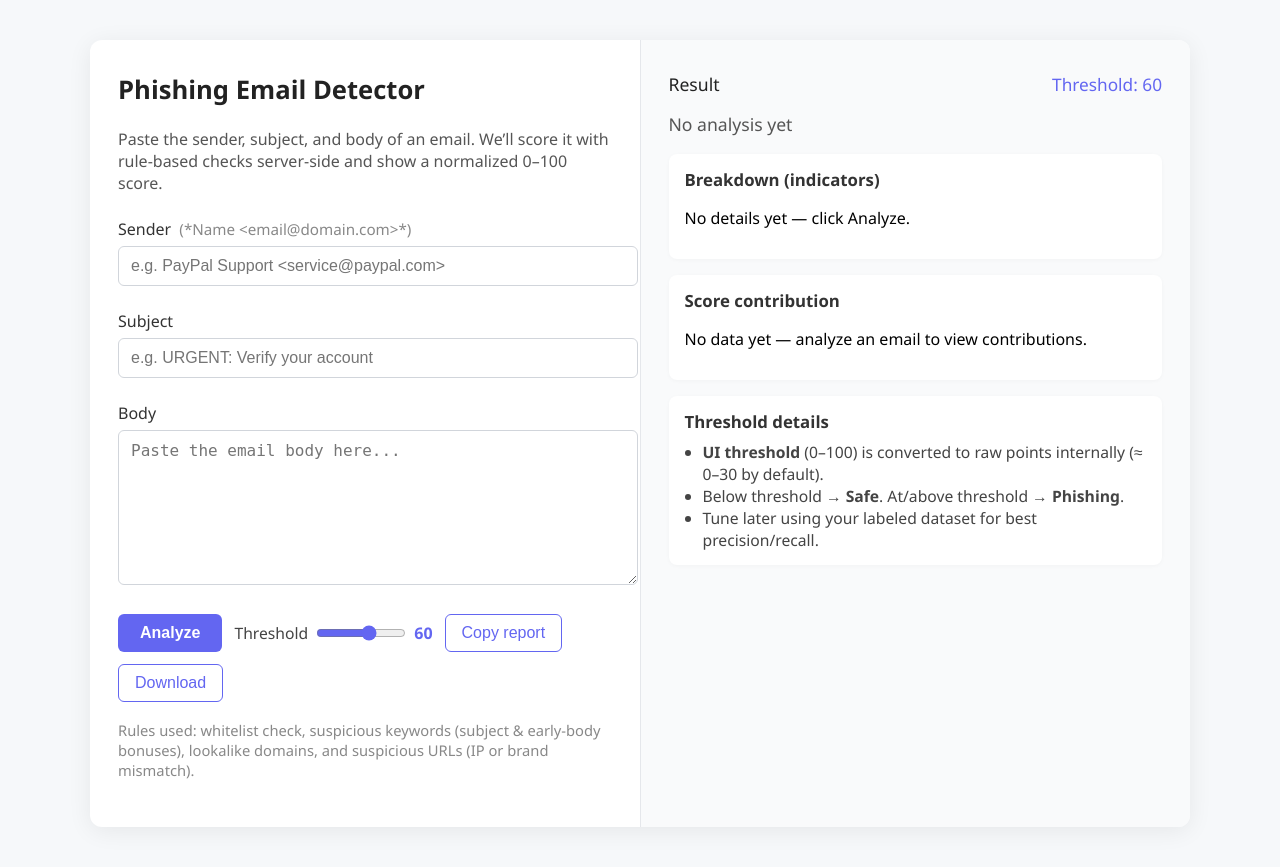
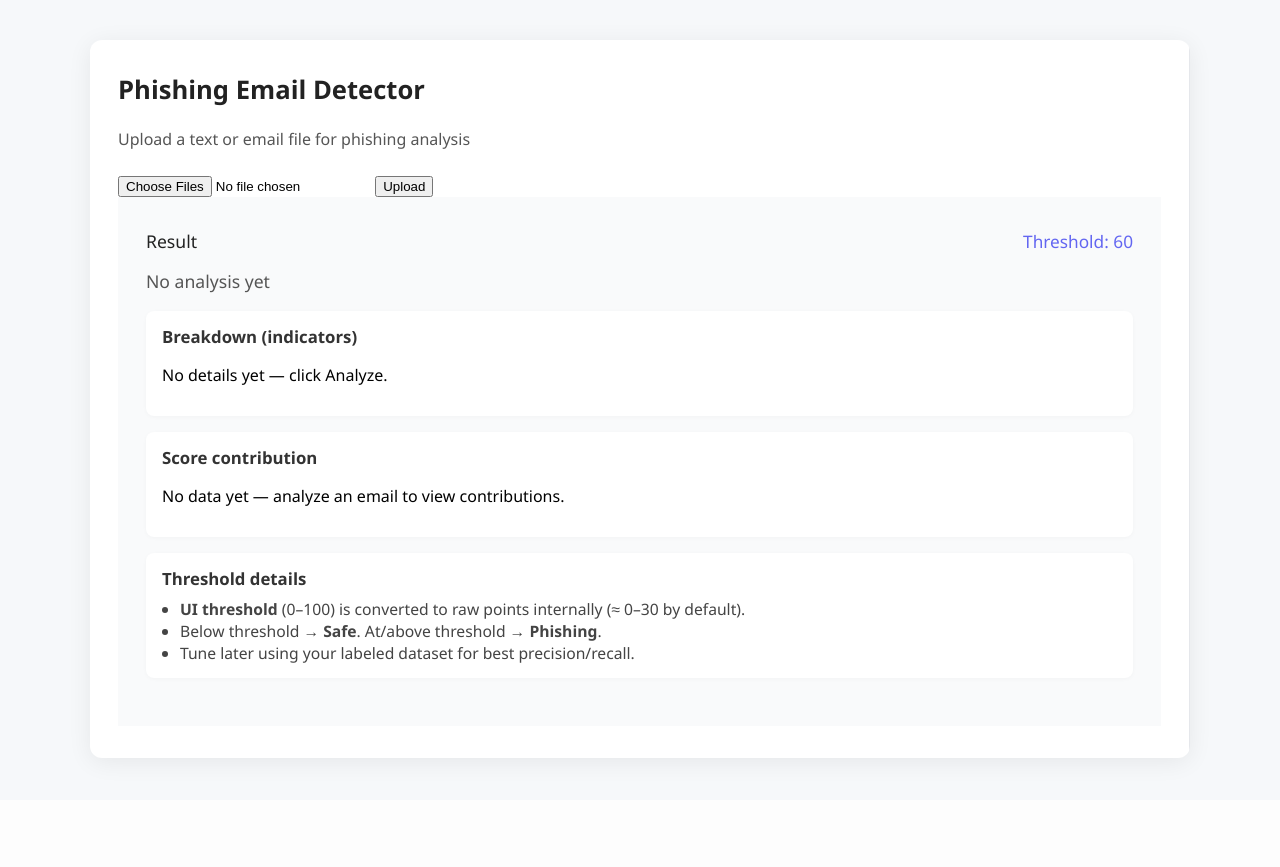
Before and after one commit to brendanc2122/P1_1_Email_Phishing_Detection, a Flask app: page / in a window 1280 px wide. After the commit the page ends 767 px from the top, so only its background shows below. Run offline with Flask 3, Linux system fonts and the light colour scheme.

Commit message:
Frontend Updates

```diff
--- a/app.py
+++ b/app.py
@@ -1,38 +1,64 @@
-# from flask import Flask, render_template, request, jsonify
-# from rules import Rule
-# import pandas as pd
-# import numpy as np
-# import re
-# import difflib
-# from urllib.parse import urlparse
-# import socket
-
-# app = Flask(__name__)
-
-# # Route for the home page
-# @app.route('/')
-# def index():
-#     # Render the main index.html template
-#     return render_template('index.html')
-# x = Rule()
-
-
-# x.example_rule_1()
-
-# # Run the Flask development server
-# if __name__ == "__main__":
-#     app.run(debug=True)
-# app.py
-# app.py
 from flask import Flask, render_template, request, jsonify
 from rules import Rule
+import os
+from preprocess_dataset import create_dataframe_from_group
 
 app = Flask(__name__)
+UPLOAD_FOLDER = 'uploads'
+app.config['UPLOAD_FOLDER'] = UPLOAD_FOLDER
+
+if not os.path.exists(UPLOAD_FOLDER):
+    os.makedirs(UPLOAD_FOLDER)
+
 engine = Rule()  # you can pass custom weights or default_threshold_raw here
 
 @app.get("/")
 def index():
     return render_template("index.html")
+
+'''@app.post("/preprocess")
+def preprocess():
+    if 'file' not in request.files:
+        return jsonify({"status": "error", "message": "No file part in the request."}), 400
+
+    file = request.files['file']
+    if file.filename == '':
+        return jsonify({"status": "error", "message": "No selected file."}), 400
+
+    # Save the file to a temporary location or process it directly
+    temp_path = f"./tmp_{file.filename}"
+    file.save(temp_path)
+
+    output_path = request.form.get("output_path", "")
+    preprocess_dataset.preprocess(temp_path, output_path)
+
+    # Optionally, remove the temp file after processing
+    # os.remove(temp_path)
+
+    return jsonify({"status": "success", "message": "Preprocessing completed."})'''
+
+@app.route('/upload', methods=['GET', 'POST'])
+def upload():
+    if request.method == "POST":
+        if 'files[]' not in request.files:
+            return jsonify({"status": "error", "message": "No file part in the request."}), 400
+
+        files = request.files.getlist("files[]")
+
+        uploaded_files = []
+        for file in files:
+            if file.filename == '':
+                continue    # Skip empty filenames
+            if file:
+                filename = file.filename
+                file.save(os.path.join(app.config['UPLOAD_FOLDER'], filename))
+                uploaded_files.append(filename)
+                print("file uploaded successfully")
+
+        user_dataframe = create_dataframe_from_group(uploaded_files)
+        print(user_dataframe.head())  # Print the first few rows of the DataFrame for verification
+
+        return index.html # Return the DataFrame as response
 
 @app.post("/analyze")
 def analyze():
--- a/static/script.js
+++ b/static/script.js
@@ -67,49 +67,39 @@ async function analyzeEmail(e) {
 
 if (form) form.addEventListener('submit', analyzeEmail);
 
+// --- Preprocess file upload ---
+const preprocessForm = document.getElementById('preprocess-form');
+if (preprocessForm) {
+  preprocessForm.addEventListener('submit', async function(e) {
+    e.preventDefault();
+    const fileInput = document.getElementById('preprocess-file');
+    const statusSpan = document.getElementById('preprocess-status');
+    statusSpan.textContent = 'Uploading...';
+
+    const formData = new FormData();
+    formData.append('file', fileInput.files[0]);
+
+    try {
+      const response = await fetch('/upload', {
+        method: 'POST',
+        body: formData
+      });
+      const result = await response.json();
+      if (result.status === 'success') {
+        statusSpan.textContent = 'Preprocessing completed!';
+      } else {
+        statusSpan.textContent = 'Error: ' + (result.message || 'Unknown error');
+      }
+    } catch (err) {
+      statusSpan.textContent = 'Error: ' + err.message;
+    }
+  });
+}
 
 // --- Copy report ---
 const copyBtn = document.querySelector('.copy-btn');
 if (copyBtn) {
   copyBtn.addEventListener('click', async () => {
-    const form = document.querySelector('.email-form');
-
-if (form) {
-  form.addEventListener('submit', async (e) => {
-  e.preventDefault();
-
-  const sender = document.getElementById('sender').value;
-  const subject = document.getElementById('subject').value;
-  const body = document.getElementById('body').value;
-  const threshold = Number(document.getElementById('threshold').value);
-
-  const res = await fetch('/analyze', {
-    method: 'POST',
-    headers: { 'Content-Type': 'application/json' },
-    body: JSON.stringify({ sender, subject, body, threshold })
-  });
-  const data = await res.json();
-
-  // --- existing score update ---
-  const scoreLabel = document.querySelector('.score-label');
-  if (scoreLabel) {
-    scoreLabel.textContent =
-      `Score: ${data.normalized_score}/100 (raw: ${data.raw_score}) — ${data.label}`;
-    scoreLabel.style.fontWeight = 'bold';
-    scoreLabel.style.color = (data.label === 'Phishing') ? '#b91c1c' : '#15803d';
-  }
-
-  // --- NEW: show threshold both ways ---
-  const resultThreshold = document.getElementById('result-threshold');
-  if (resultThreshold) {
-    resultThreshold.textContent = `${data.threshold_ui}% (≈${data.threshold_raw} pts)`;
-  }
-
-  // … breakdown & contrib code …
-});
-
-}
-
     const scoreLabel = document.querySelector('.score-label')?.textContent ?? '';
     const breakdown = document.querySelector('.breakdown')?.innerText ?? '';
     const contrib = document.querySelector('.score-contribution')?.innerText ?? '';
--- a/templates/index.html
+++ b/templates/index.html
@@ -12,37 +12,30 @@
     <div class="detector-panel">
       <h2>Phishing Email Detector</h2>
       <p class="desc">
-        Paste the sender, subject, and body of an email. We’ll score it with rule-based checks server-side and show a normalized 0–100 score.
+        Upload a text or email file for phishing analysis
       </p>
 
-      <form class="email-form">
-        <label for="sender">Sender <span class="hint">(*Name &lt;email@domain.com&gt;*)</span></label>
-        <input type="text" id="sender" name="sender" placeholder="e.g. PayPal Support &lt;service@paypal.com&gt;" required>
+      <form id="upload_form" method="POST" action="http://127.0.0.1:5000/upload" enctype="multipart/form-data">
+        <input type="file" name="files[]" multiple>
+        <input type="submit" value="Upload">
+      </form>
 
-        <label for="subject">Subject</label>
-        <input type="text" id="subject" name="subject" placeholder="e.g. URGENT: Verify your account" required>
+      <!-- New: Preprocess file upload form -->
+      <!-- <form method="POST" id="preprocess-form" enctype="multipart/form-data" style="margin-bottom: 1em;">
+        <label for="preprocess-file">Upload Samples For Analysis:</label>
+        <input type="file" id="preprocess-file" name="files[]" multiple accept=".txt"required>
+        <input type="submit" value="Upload">
+        <button type="submit" value="Upload">Preprocess</button>
+        <span id="preprocess-status"></span>
+      </form> -->
 
-        <label for="body">Body</label>
-        <textarea id="body" name="body" rows="7" placeholder="Paste the email body here..." required></textarea>
-
-        <div class="actions">
-          <button type="submit" class="analyze-btn">Analyze</button>
-
-          <div class="threshold-group">
-            <label for="threshold">Threshold</label>
-            <input type="range" id="threshold" name="threshold" min="0" max="100" value="60">
-            <span id="threshold-value">60</span>
-          </div>
+      <!-- <form class="email-form">
 
           <button type="button" class="copy-btn">Copy report</button>
           <button type="button" class="download-btn">Download</button>
         </div>
-
-        <p class="notes">
-          Rules used: whitelist check, suspicious keywords (subject & early-body bonuses), lookalike domains, and suspicious URLs (IP or brand mismatch).
-        </p>
       </form>
-    </div>
+    </div> -->
 
     <!-- Right: results -->
     <div class="result-panel">
@@ -77,5 +70,63 @@
   </div>
 
   <script src="{{ url_for('static', filename='script.js') }}"></script>
+  <script>
+  // filepath: c:\Users\brend\P1_1_Email_Phishing_Detection\static\script.js
+  // ...existing code...
+
+  // Preprocess file upload
+  // document.getElementById('preprocess-form').addEventListener('submit', async function(e) {
+  //   e.preventDefault();
+  //   const fileInput = document.getElementById('preprocess-file');
+  //   const statusSpan = document.getElementById('preprocess-status');
+  //   statusSpan.textContent = 'Uploading...';
+
+  //   const formData = new FormData();
+  //   formData.append('file', fileInput.files[0]);
+
+  //   try {
+  //     const response = await fetch('/preprocess', {
+  //       method: 'POST',
+  //       body: formData
+  //     });
+  //     const result = await response.json();
+  //     if (result.status === 'success') {
+  //       statusSpan.textContent = 'Preprocessing completed!';
+  //     } else {
+  //       statusSpan.textContent = 'Error: ' + (result.message || 'Unknown error');
+  //     }
+  //   } catch (err) {
+  //     statusSpan.textContent = 'Error: ' + err.message;
+  //   }
+  // });
+
+  // Email analyze form (existing, but ensure it uses fetch and updates UI)
+  document.querySelector('.email-form').addEventListener('submit', async function(e) {
+    e.preventDefault();
+    const sender = document.getElementById('sender').value;
+    const subject = document.getElementById('subject').value;
+    const body = document.getElementById('body').value;
+    const threshold = document.getElementById('threshold').value;
+
+    const response = await fetch('/analyze', {
+      method: 'POST',
+      headers: {'Content-Type': 'application/json'},
+      body: JSON.stringify({ sender, subject, body, threshold })
+    });
+    const result = await response.json();
+
+    // Update result UI (implement as needed)
+    document.querySelector('.result-score .score-label').textContent =
+      result.score !== undefined ? `Score: ${result.score}` : 'No analysis yet';
+    document.getElementById('result-threshold').textContent = threshold;
+    // ...update breakdown, contributions, etc...
+  });
+
+  // Threshold slider update
+  document.getElementById('threshold').addEventListener('input', function() {
+    document.getElementById('threshold-value').textContent = this.value;
+    document.getElementById('result-threshold').textContent = this.value;
+  });
+  </script>
 </body>
 </html>
```
Also changed, not shown: preprocess_dataset.py (+23 -13 lines).
